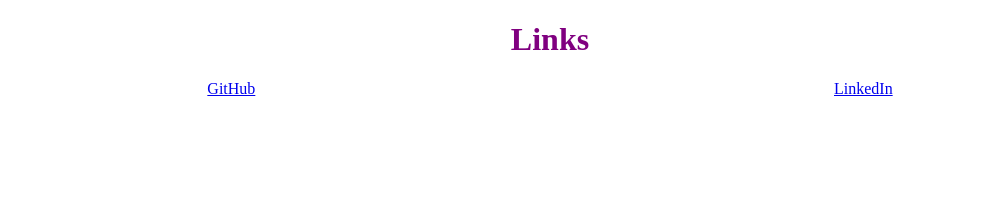
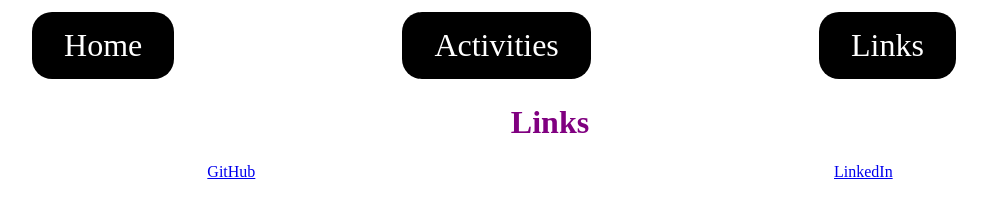
Before and after one commit to andrewhuang2019/andrewhuang2019.github.io, a plain HTML site: page html/links.html in a window 1280 px wide. Shown: the whole page, without its empty margins (90-1077 px from the left). Drawn offline with Linux system fonts and the light colour scheme.

Commit message:
Updated links
Updated links and all the other parts of the code to have the pages bar at the top

```diff
--- a/html/links.html
+++ b/html/links.html
@@ -8,6 +8,17 @@
     </head>
 
     <body>
+
+        <div id="pages-bar">
+
+            <a class="page-button" href="../index.html">Home</a> <br>
+
+            <a class="page-button" href="activities.html">Activities</a> <br>
+
+            <a class="page-button" href="links.html">Links</a> <br>
+
+        </div>
+
         <div id="title">
 
             <h1>Links</h1>
--- a/static/styles/links.css
+++ b/static/styles/links.css
@@ -12,6 +12,27 @@ h2 {
     justify-content: center;
 }
 
+#pages-bar {
+    display: flex;
+    justify-content: space-evenly;
+}
+
+.page-button {
+    border: purple;
+    border-width: 20px;
+    color: white;
+    padding: 15px 32px;
+    text-align: center;
+    text-decoration: none;
+    display: inline-block;
+    font-size: 32px;
+    margin: 4px 2px;
+    cursor: pointer;
+
+    background-color: black;
+    border-radius: 20px;
+}
+
 #links {
     display: flex;
     justify-content: space-around;
```
Also changed, not shown: html/activities.html (+2 -1 lines), index.html (+2 -0 lines).
